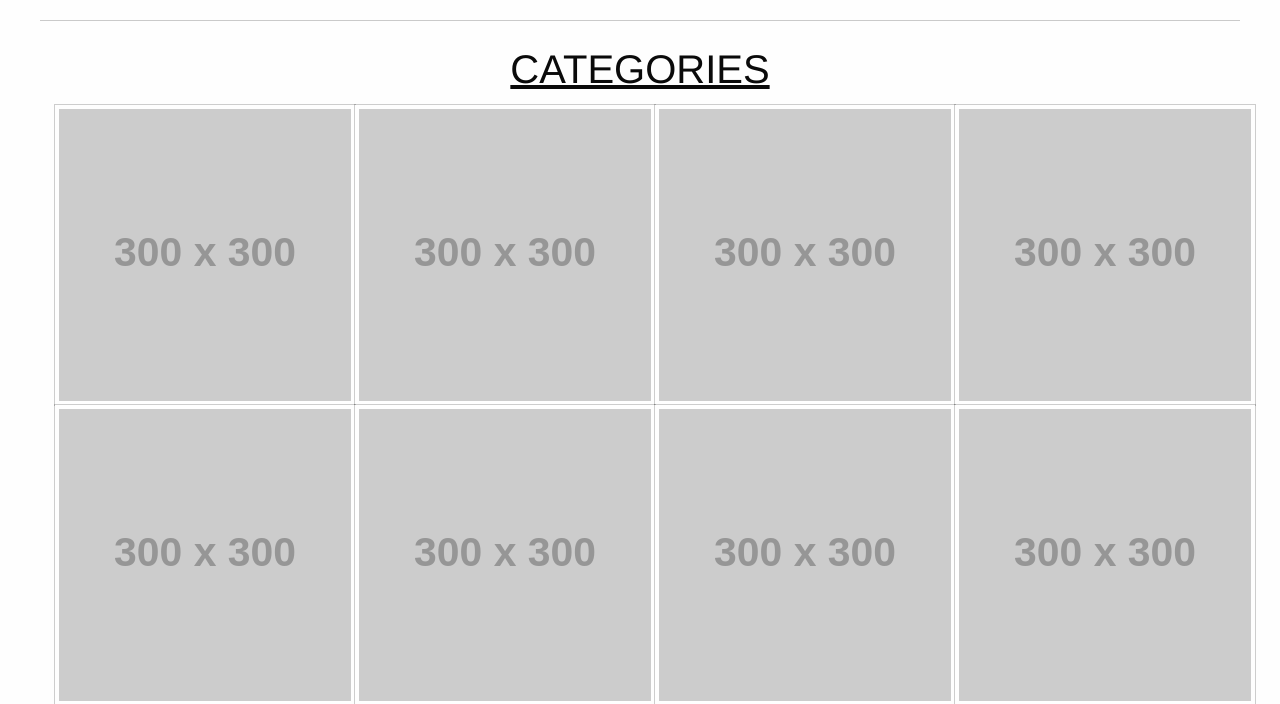
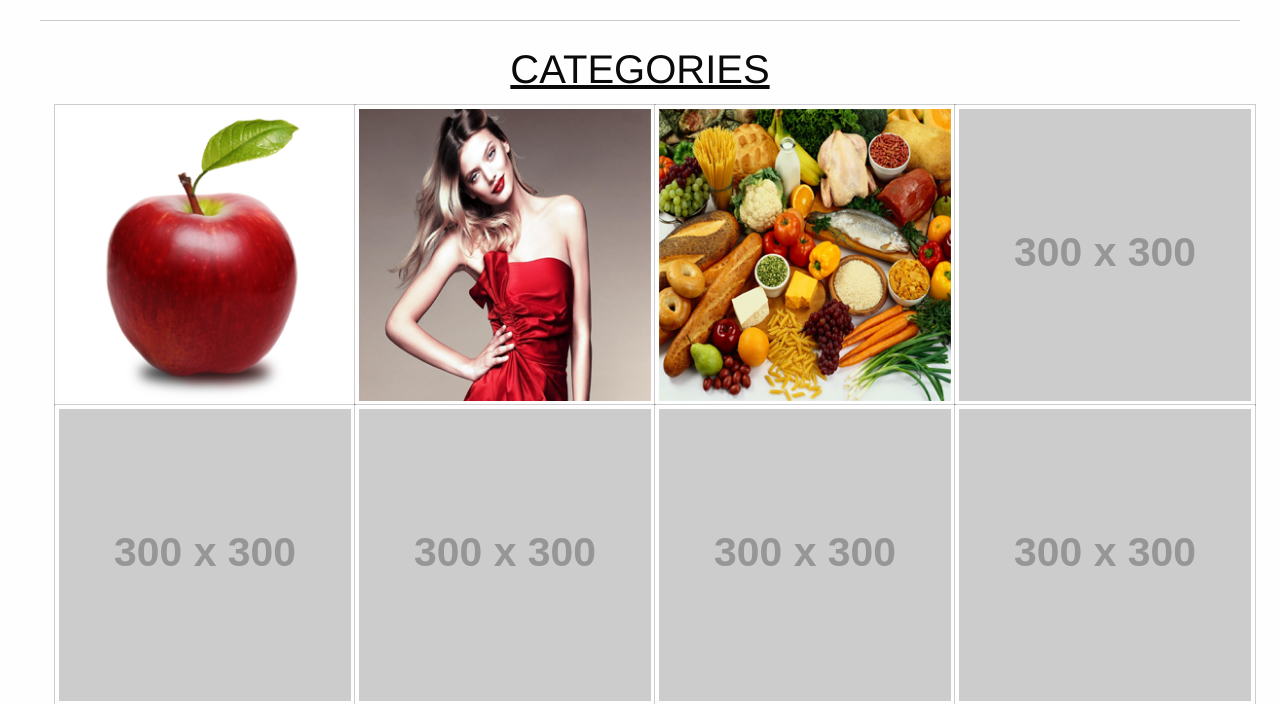
Before and after one commit to zfatboyslim/220Project, a PHP site: page /project/ in a window 1280 px wide. Shown: the part 1036-1740 px from the top of the page. Run offline with PHP 8.4, Linux system fonts and the light colour scheme; grey boxes labelled with a size stand in for pictures from a placeholder-image service; some libraries are stand-ins or nearby versions.

Commit message:
just a few images on category

```diff
--- a/index.php
+++ b/index.php
@@ -129,26 +129,26 @@
 		<!-- flip div -->
 			<div class="column image-flip">
 				<div>
-					<img class="thumbnail" src="http://placehold.it/300x300">
+					<img class="thumbnail" src="images/category/health.png">
 				</div>
 				<div>
-					<img class="thumbnail" src="http://placehold.it/300x300">
+					<img class="thumbnail" src="images/category/healthflip.png">
 				</div>
 			</div>
 			<div class="column image-flip">
 				<div>
-					<img class="thumbnail" src="http://placehold.it/300x300">
+					<img class="thumbnail" src="images/category/fashion.png">
 				</div>
 				<div>
-					<img class="thumbnail" src="http://placehold.it/300x300">
+					<img class="thumbnail" src="images/category/fashionflip.png">
 				</div>
 			</div>
 			<div class="column image-flip">
 				<div>
-					<img class="thumbnail" src="http://placehold.it/300x300">
+					<img class="thumbnail" src="images/category/food.png">
 				</div>
 				<div>
-					<img class="thumbnail" src="http://placehold.it/300x300">
+					<img class="thumbnail" src="images/category/foodflip.png">
 				</div>
 			</div>
 			<div class="column image-flip">
```
Also changed, not shown: images/category/fashion.png (added), images/category/fashionflip.png (added), images/category/food.png (added), images/category/foodflip.png (added), images/category/health.png (added), images/category/healthflip.png (added).
